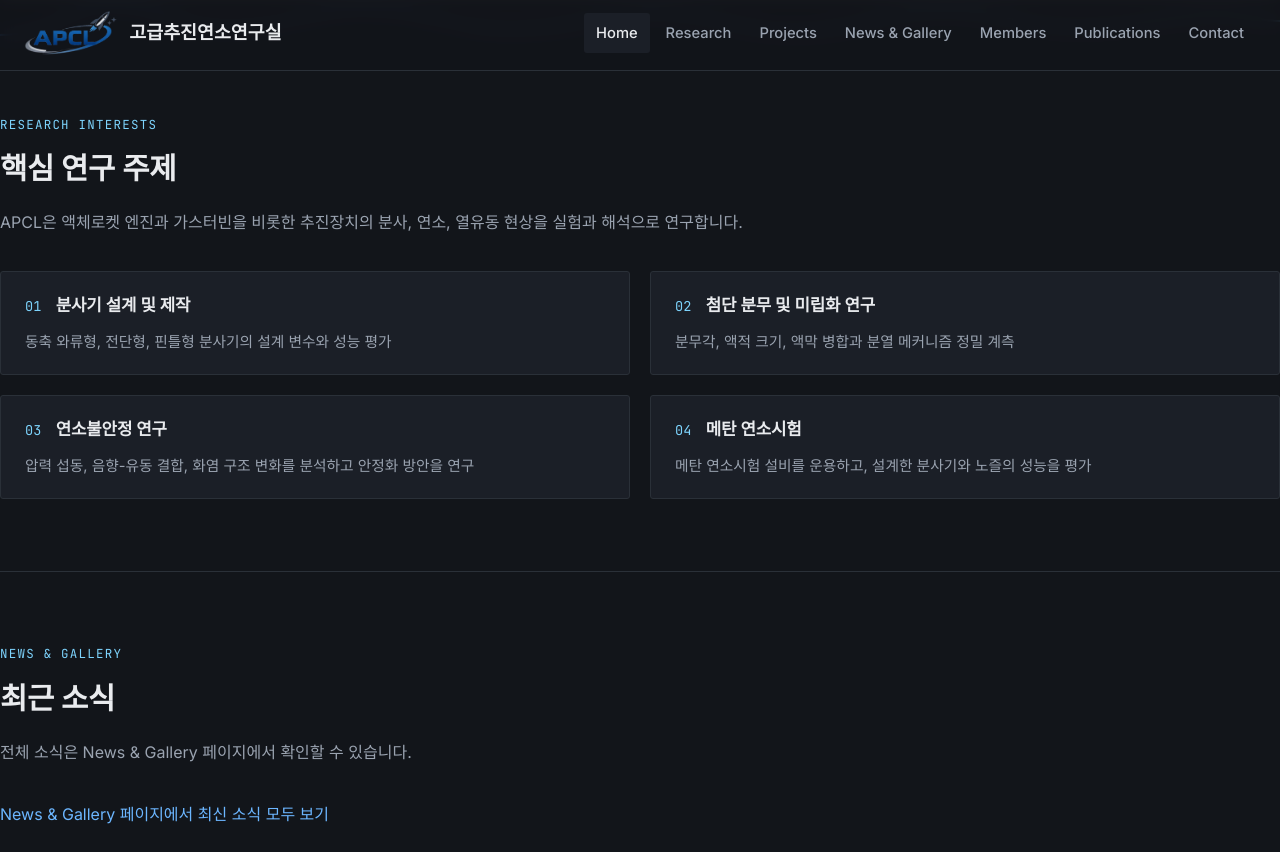
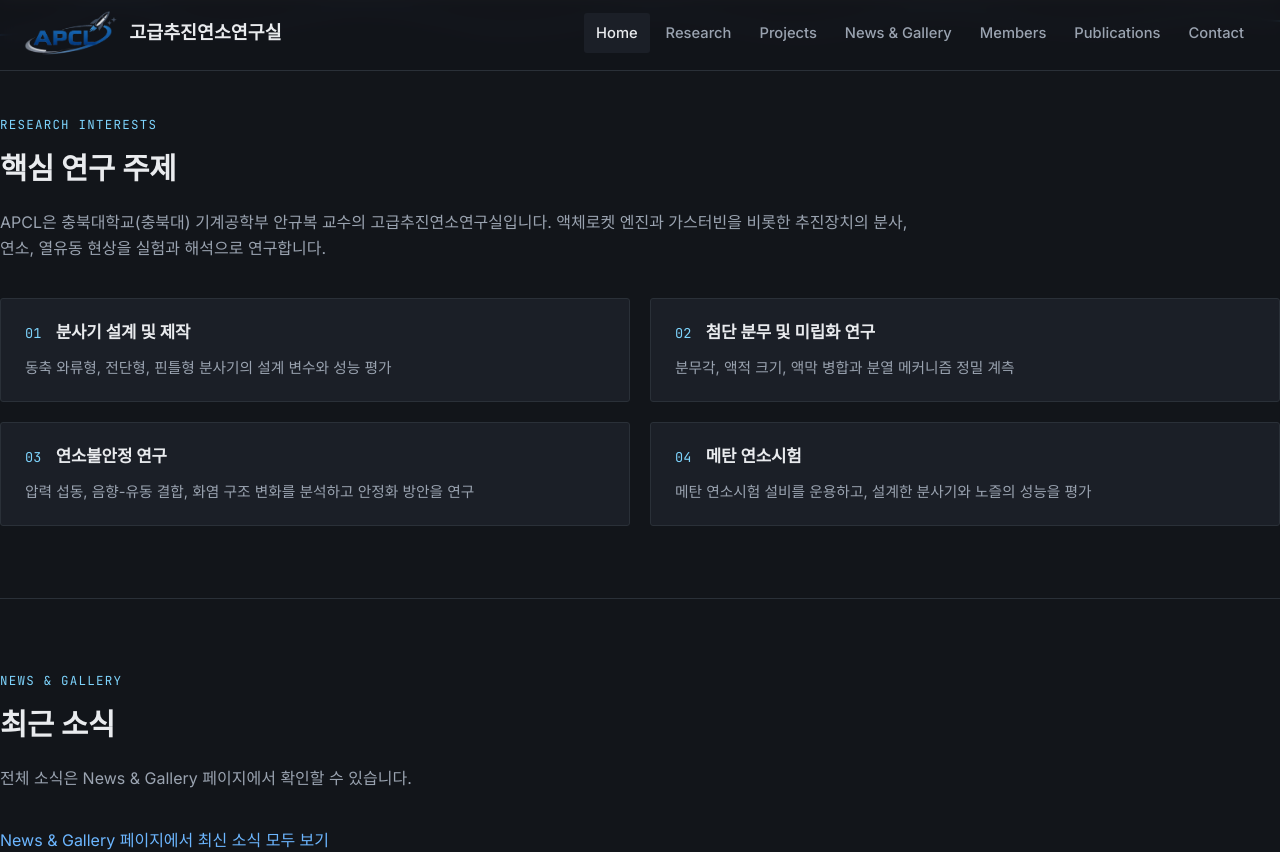
Before and after one commit to CBNU-APCL/APCL-lab-site, a Jekyll site: the page built from index.md, in a window 1280 px wide and 900 px high, scrolled down 902 px, cut to the strip 48-900 px from the top of the window. Built offline with Jekyll 4.4.1, drawn with Linux system fonts in a browser that asks for light colours.

Commit message:
26-11-04 수정

```diff
--- a/_config.yml
+++ b/_config.yml
@@ -8,7 +8,7 @@ lab_name_kr: "고급추진연소연구실"
 lab_name_en: "Advanced Propulsion & Combustion Lab"
 department: "충북대학교 기계공학부"
 university: "Chungbuk National University"
-description: "충북대학교 기계공학부 고급추진연소연구실(APCL) 공식 홈페이지입니다."
+description: "충북대학교(충북대) 기계공학부 안규복 교수의 고급추진연소연구실(APCL) 공식 홈페이지입니다. 액체로켓 엔진, 분사기, 연소 및 연소불안정을 연구합니다."
 
 email: "kbahn@cbnu.ac.kr"      # 실제 대표 이메일로 변경하세요
 homepage_manager_name: "최용선"  # 졸업생 정보 수정 문의 담당자
--- a/_layouts/default.html
+++ b/_layouts/default.html
@@ -1,12 +1,10 @@
 <!DOCTYPE html>
 <html lang="ko">
 <head>
-  <meta name="description"
-content="충북대학교 안규복 교수 연구실입니다. 저희 고급추진연소연구실(APCL)은 로켓엔진, 액체로켓 추진기관, 연소기 설계, 분사기, 연소해석 및 연소불안정 등 추진연소 기술을 연구하는 연구합니다.">
   <meta name="google-site-verification" content="J7pS85eTFGDHvSt2OulPqFwrT3OZr-oBjGrxRJVbmCU" />
   <meta charset="UTF-8">
   <meta name="viewport" content="width=device-width, initial-scale=1.0">
-  <title>{% if page.title %}{{ page.title }} · {% endif %}{{ site.lab_name_kr }} (APCL)</title>
+  <title>{% if page.url == '/' %}충북대학교 {{ site.lab_name_kr }}(APCL){% else %}{% if page.title %}{{ page.title }} · {% endif %}{{ site.lab_name_kr }} (APCL){% endif %}</title>
   <meta name="description" content="{{ page.description | default: site.description }}">
 
   <link rel="preconnect" href="https://fonts.googleapis.com">
--- a/index.md
+++ b/index.md
@@ -39,7 +39,8 @@ permalink: /
     <span class="section-eyebrow">Research Interests</span>
     <h2>핵심 연구 주제</h2>
     <p class="section-sub">
-      APCL은 액체로켓 엔진과 가스터빈을 비롯한 추진장치의 분사, 연소, 열유동 현상을 실험과 해석으로 연구합니다.
+      APCL은 충북대학교(충북대) 기계공학부 안규복 교수의 고급추진연소연구실입니다.
+      액체로켓 엔진과 가스터빈을 비롯한 추진장치의 분사, 연소, 열유동 현상을 실험과 해석으로 연구합니다.
     </p>
   </div>
 
```
Also changed, not shown: members.md (+2 -1 lines).
